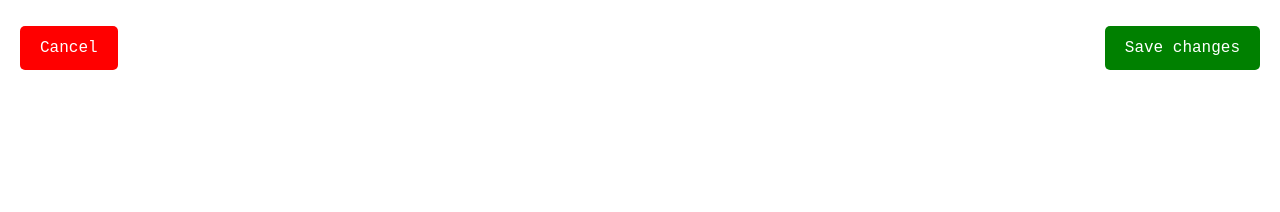
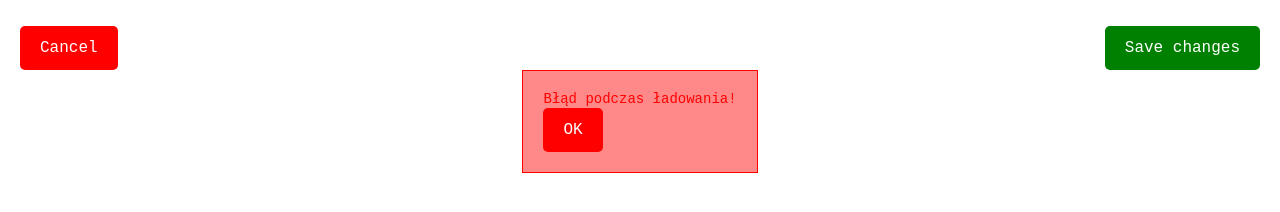
Before and after one commit to PO-2023Z/larpex-fe, a React (Vite) app in the folder larpex-web-fe/: page /events/1 in a window 1280 px wide. Shown: the part 556-768 px from the top of the page. Built offline with nearby package versions, Linux system fonts and the light colour scheme; no server answers.

Commit message:
zrobione prawie

```diff
--- a/larpex-web-fe/src/App.tsx
+++ b/larpex-web-fe/src/App.tsx
@@ -8,6 +8,7 @@ import PaymentFinalView from "./ucMakePayment/views/PaymentFinalView.tsx";
 import EventOrganiserPanelView from "./ucEventOrganiserPanel/views/EventOrganiserPanelView.tsx";
 import CreateEventPage from "./ucCreateEvent/views/CreateEventPage.tsx";
 import EditEventPage from "./ucEditEvent/views/EditEventPage.tsx";
+import EditEventSuccessPage from "./ucEditEvent/views/EditEventSuccess.tsx";
 
 function App() {
   return (
@@ -18,6 +19,7 @@ function App() {
           <Route path="/" element={<div>Home PAGE</div>} />
           <Route path="/create-event" element={<CreateEventPage />} />
           <Route path="/events/:eventId" element={<EditEventPage />} />
+          <Route path="/events/:eventId/success" element={<EditEventSuccessPage />}/>
           <Route path="/events" element={<div>EVENTS PAGE</div>} />
           <Route path="/events-organiser-panel" element={<EventOrganiserPanelView events={[]}/>}/>
           <Route path="/start-payment" element={<PaymentStartView />} />
--- a/larpex-web-fe/src/ucEditEvent/views/EditEventPage.css
+++ b/larpex-web-fe/src/ucEditEvent/views/EditEventPage.css
@@ -105,3 +105,10 @@
     border: 2px solid black;
     border-radius: 4%;
   }
+
+  .error {
+    background-color: #ff8989;
+    border: 1px solid red;
+    padding: 20px;
+    color: red;
+  }
--- a/larpex-web-fe/src/ucEditEvent/views/EditEventPage.tsx
+++ b/larpex-web-fe/src/ucEditEvent/views/EditEventPage.tsx
@@ -12,6 +12,7 @@ import { EventDTO } from "../../api/larpex-api";
 interface EditEventPageProps {}
 
 const EditEventPage: React.FC<EditEventPageProps> = () => {
+  const [errorMessage, setErrorMessage] = useState<string | null>(null);
   const [loading, setLoading] = useState<boolean>(false);
   const [event, setEvent] = useState<EventDTO | null>(null);
   const [eventName, setEventName] = useState<string>("");
@@ -26,8 +27,8 @@ const EditEventPage: React.FC<EditEventPageProps> = () => {
   const [locationsList, setLocationsList] = useState<LocationResponse[]>([]);
   const navigate = useNavigate();
 
-  const redirectToRoot = () => {
-    return navigate('/');
+  const redirectToOrganiserPanel = () => {
+    return navigate('/events-organiser-panel');
   };
 
   const fileUloadInputRef = useRef<HTMLInputElement>(null);
@@ -59,6 +60,7 @@ const EditEventPage: React.FC<EditEventPageProps> = () => {
         const games = await getGames();
         setGamesList(games);
       } catch (error) {
+        setErrorMessage('Błąd podczas ładowania!');
         console.error("Error fetching games:", error);
       }
     }
@@ -69,6 +71,7 @@ const EditEventPage: React.FC<EditEventPageProps> = () => {
         const locations = await getLocations();
         setLocationsList(locations);
       } catch (error) {
+        setErrorMessage('Błąd podczas ładowania!');
         console.error("Error fetching locations:", error);
       }
     }
@@ -84,6 +87,7 @@ const EditEventPage: React.FC<EditEventPageProps> = () => {
         setEvent(event!);
         updateFormInputs(event!);
       } catch (error) {
+        setErrorMessage('Błąd podczas ładowania!');
         console.error("Error fetching locations:", error);
       } finally {
         setLoading(false);
@@ -107,8 +111,9 @@ const EditEventPage: React.FC<EditEventPageProps> = () => {
         icon: avatar!, price: costPerPerson!});
       setEvent(updatedEvent!);
       updateForm(updatedEvent!);
-      navigate(`/events/${eventId}`)
+      navigate(`/events/${eventId}/success`)
     } catch (error) {
+      setErrorMessage('NIEPOPRAWNE DANE')
       console.error(error)
     }
   };
@@ -242,11 +247,16 @@ const EditEventPage: React.FC<EditEventPageProps> = () => {
 
       {/* Bottom buttons */}
       <div className="bottom-buttons">
-        <button className="cancel-button" onClick={redirectToRoot}>Cancel</button>
+        <button className="cancel-button" onClick={redirectToOrganiserPanel}>Cancel</button>
         <button className="create-button" onClick={handleEdit}>
           Save changes
         </button>
       </div>
+
+      {errorMessage !== null ? <div className="error">
+        <h6>{errorMessage}</h6>
+        <button className="cancel-button" onClick={() => setErrorMessage(null)}>OK</button>
+      </div> : ''}
     </div>
   );
 };
--- /dev/null
+++ b/larpex-web-fe/src/ucEditEvent/views/EditEventSuccess.tsx
@@ -0,0 +1,18 @@
+import { useNavigate } from "react-router-dom";
+
+interface EditEvenSuccesstPageProps {}
+
+const EditEventSuccessPage: React.FC<EditEvenSuccesstPageProps> = () => {
+    const navigate = useNavigate();
+
+    return (
+        <div>
+            <h2>Pomyslnie zaktualizowano wydarzenie</h2>
+            <button className="create-button" onClick={() => navigate("/events-organiser-panel")}>
+                OK
+            </button>
+        </div>
+    );
+}
+
+export default EditEventSuccessPage;
```
